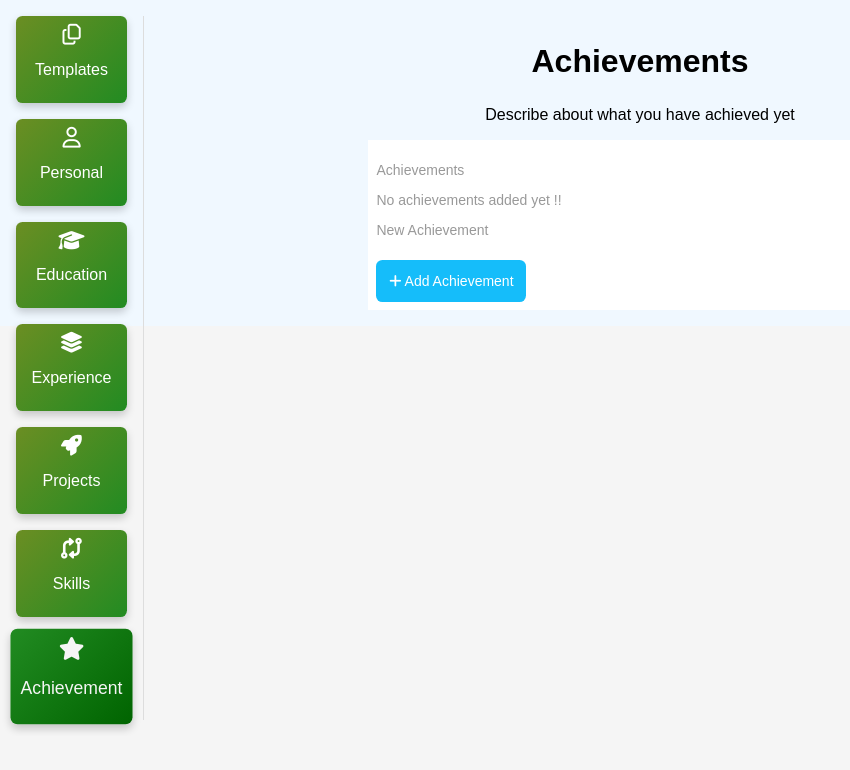
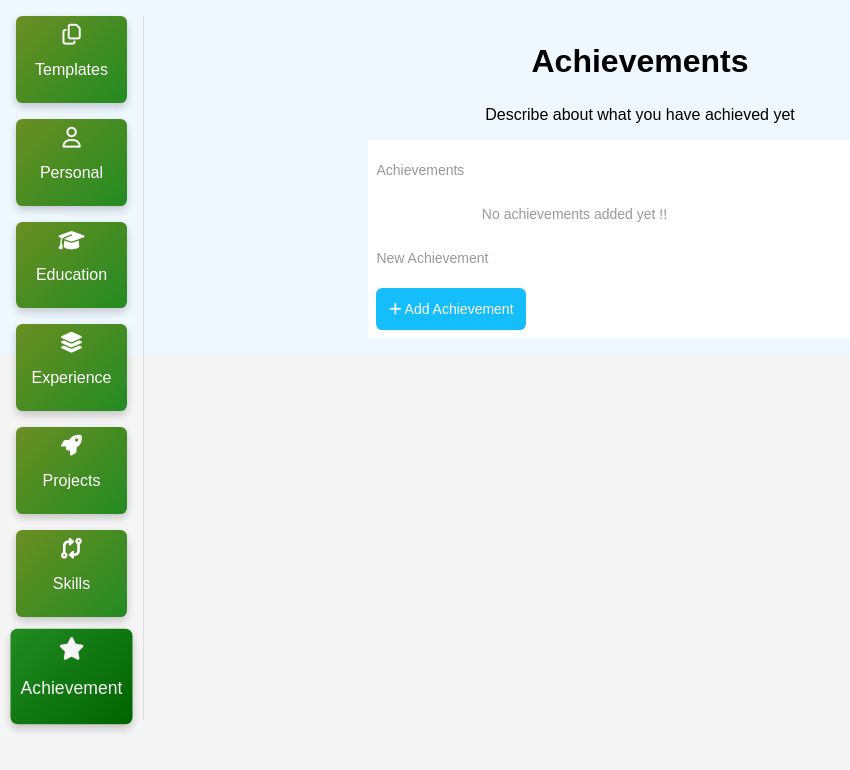
Before and after one commit to rohitghatal1/CVMaker-ReactJS, a React (Create React App) app: page / in a window 1280 px wide. Both pictures are taken after a click on the element "Achievement". Shown: the top 770 px of the page, without its empty margins (0-850 px from the left). Built offline with nearby package versions, Linux system fonts and the light colour scheme.

Commit message:
added styles for achievement item

```diff
--- a/src/componentsInner/Achievements.js
+++ b/src/componentsInner/Achievements.js
@@ -56,6 +56,7 @@ export default function Achievements() {
                 <section className="achievementSection">
                     <div className="addedAchievement">
                         <p>Achievements</p>
+                        <div className="achievementsContainer">
                             {achievements.length > 0 ? (
                                 achievements.map((achievement, index) => (
                                     <div className="achievementItem" key={index}>
@@ -69,6 +70,7 @@ export default function Achievements() {
                             ) : (
                                 <p>No achievements added yet !!</p>
                             )}
+                        </div>
                     </div>
 
                     <div className="newAchievement">
--- a/src/componentsInner/achievements.css
+++ b/src/componentsInner/achievements.css
@@ -22,13 +22,26 @@
     color: #999;
 }
 
-.achievementComponent .achievementSection .addedAchievement .achievementItem .titleAndDeleteBtn{
+.achievementComponent .achievementSection .addedAchievement .achievementsContainer{
+    display: flex;
+    flex-direction: column;
+    gap: 0.5rem;
+    width: 60%;
+    margin: auto;
+}
+
+.achievementComponent .achievementSection .addedAchievement .achievementsContainer .achievementItem{
+    padding: 0.4rem;
+    border: 1px solid #ccc;
+    border-radius: 0.4rem;
+}
+.achievementComponent .achievementSection .addedAchievement .achievementsContainer .achievementItem .titleAndDeleteBtn{
     display: flex;
     justify-content: space-between;
     border-bottom: 1px solid black;
 }
 
-.achievementComponent .achievementSection .addedAchievement .achievementItem .titleAndDeleteBtn .deleteAchievementBtn{
+.achievementComponent .achievementSection .addedAchievement .achievementsContainer .achievementItem .titleAndDeleteBtn .deleteAchievementBtn{
     background-color: #fff;
     color: red;
     border: none;
```
Lines whose indentation alone changed are shown as unchanged.
